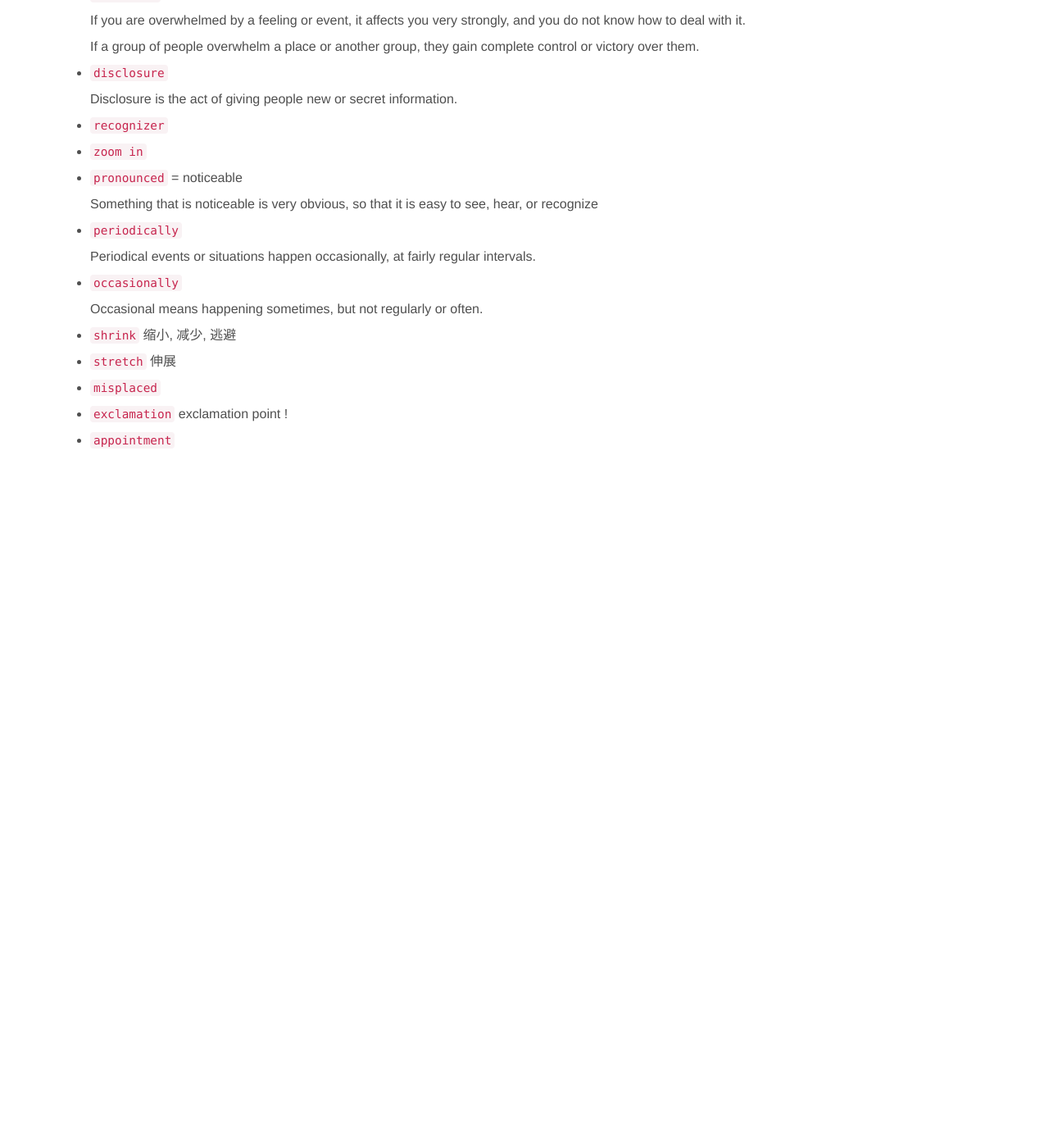
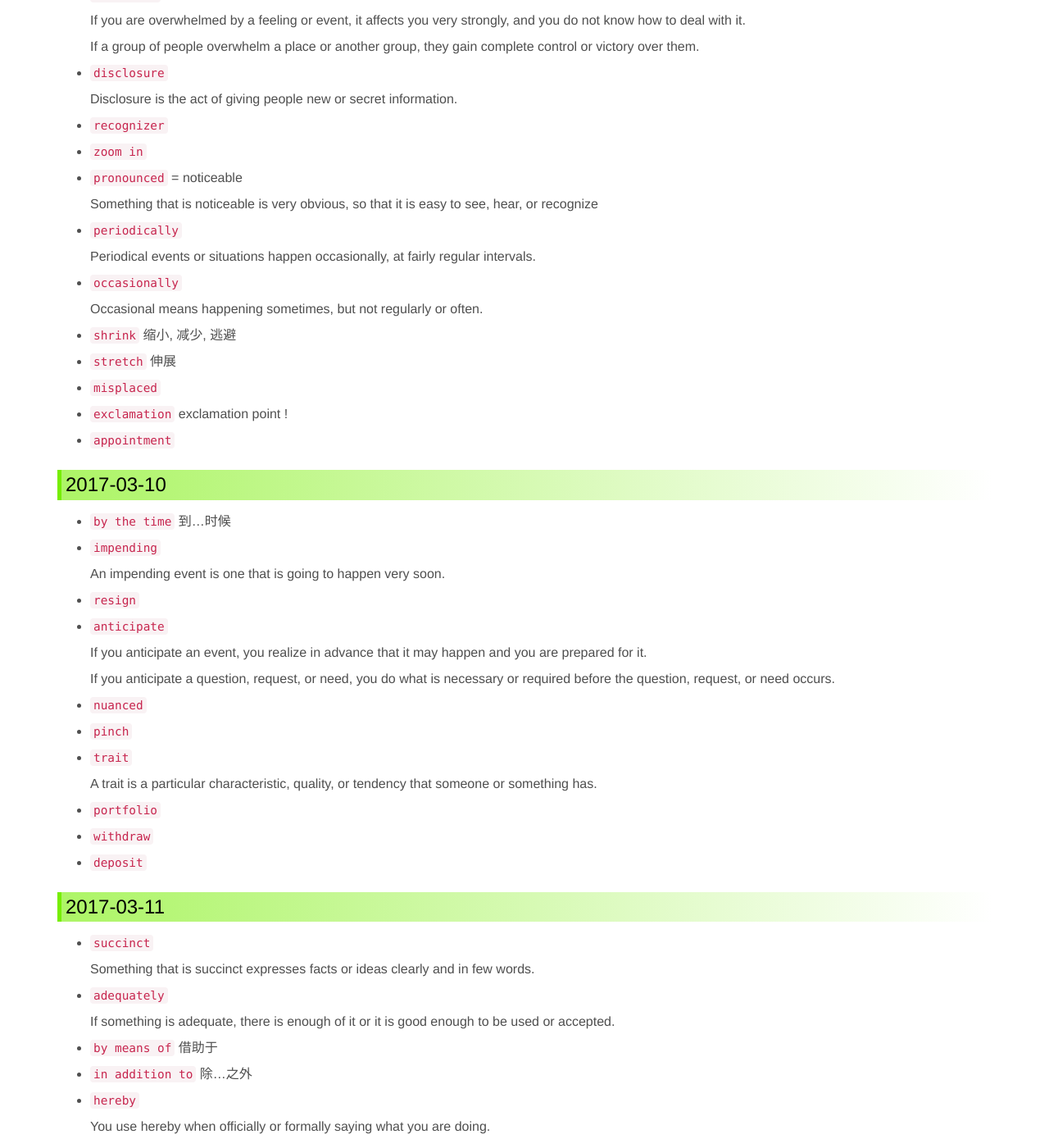
Before and after one commit to ronniewang/ronniewang.github.io, a Jekyll site: the page built from _posts/2017-03-01-willpower-experiment-3.md, in a window 1280 px wide and 1400 px high, scrolled down 3935 px. Shown: the whole window at 82% size. Built offline with Jekyll 4.4.1, drawn with Linux system fonts in a browser that asks for light colours; before the commit the page ends 4498 px from its top, so only the background shows below that.

Commit message:
update files

```diff
--- a/_posts/2017-03-01-willpower-experiment-march.md
+++ b/_posts/2017-03-01-willpower-experiment-3.md
@@ -151,3 +151,31 @@ Occasional means happening sometimes, but not regularly or often.
 * `misplaced`
 * `exclamation` exclamation point !
 * `appointment`
+
+### 2017-03-10
+
+* `by the time` 到...时候
+* `impending`
+An impending event is one that is going to happen very soon.
+* `resign`
+* `anticipate`
+If you anticipate an event, you realize in advance that it may happen and you are prepared for it.
+If you anticipate a question, request, or need, you do what is necessary or required before the question, request, or need occurs.
+* `nuanced`
+* `pinch`
+* `trait`
+A trait is a particular characteristic, quality, or tendency that someone or something has.
+* `portfolio`
+* `withdraw`
+* `deposit`
+
+### 2017-03-11
+
+* `succinct`
+Something that is succinct expresses facts or ideas clearly and in few words.
+* `adequately`
+If something is adequate, there is enough of it or it is good enough to be used or accepted.
+* `by means of` 借助于
+* `in addition to` 除...之外
+* `hereby`
+You use hereby when officially or formally saying what you are doing.
```
